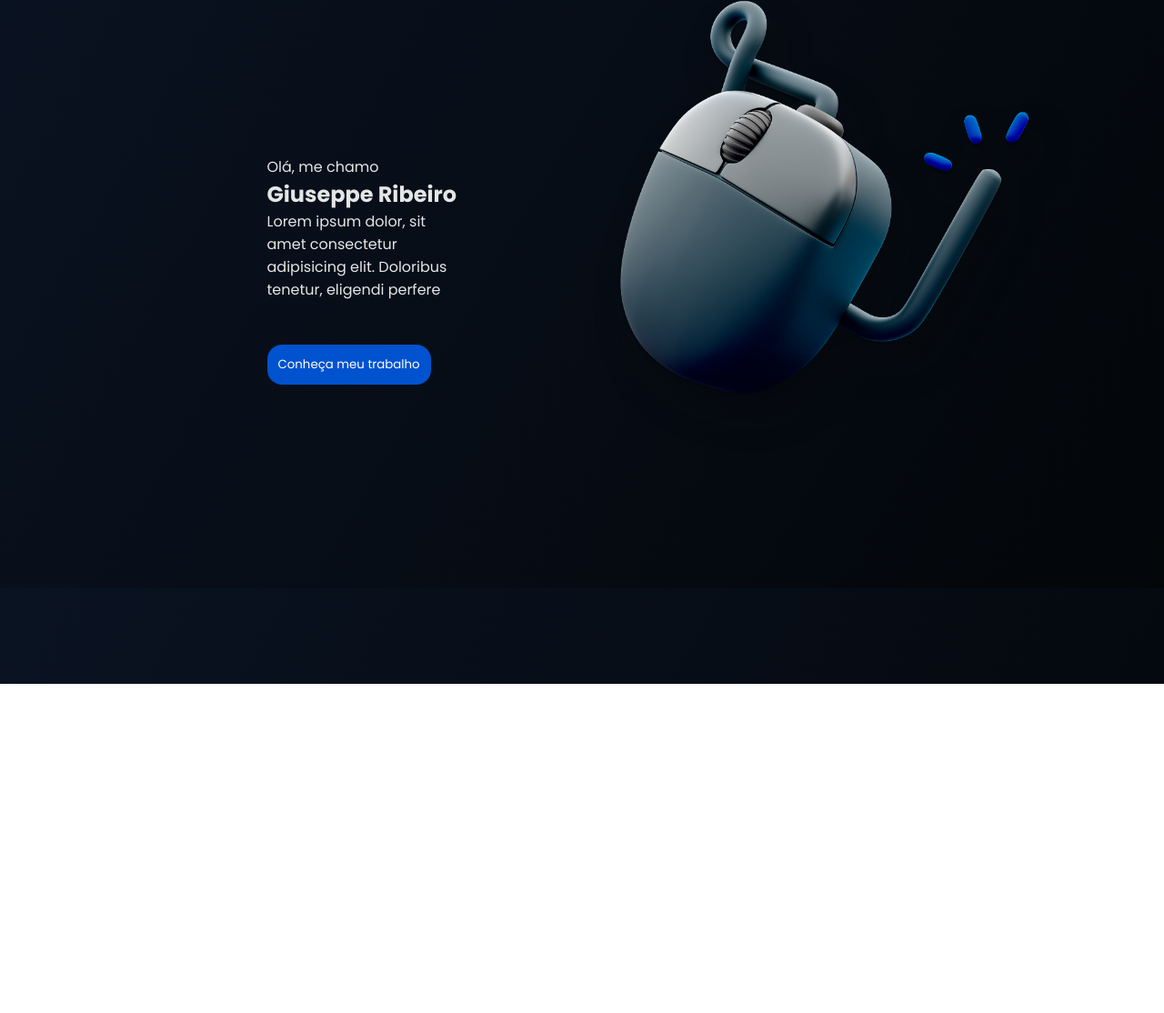
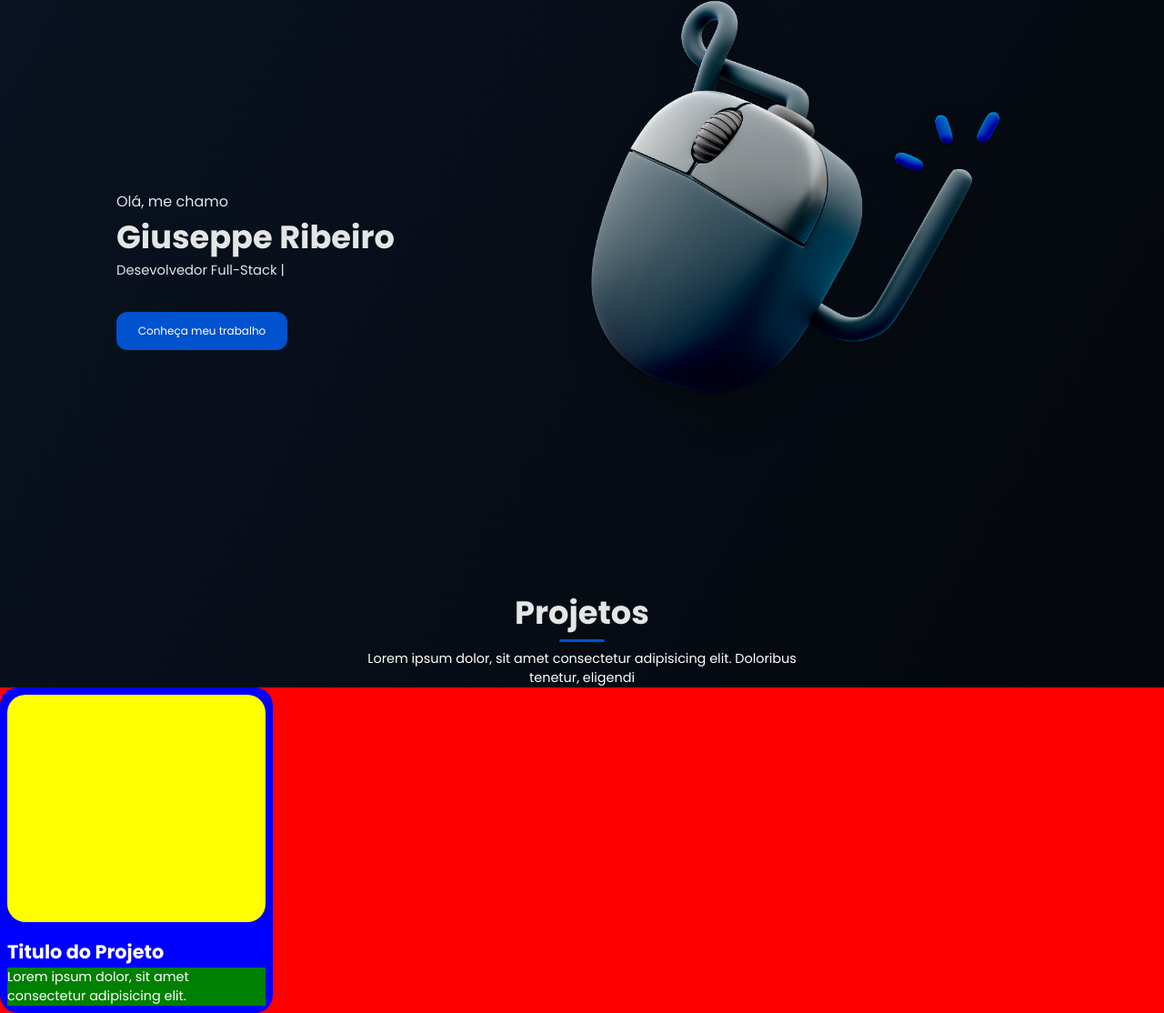
Before and after one commit to giuseppinhu/portifolio, a website: page index.html in a window 1280 px wide. Shown: the part 143-1257 px from the top of the page at 91% size. Before the commit the page ends 895 px from the top, so only its background shows below. Drawn offline with nearby package versions, Linux system fonts and the light colour scheme; files that its build step writes are made by us from their sources.

Commit message:
:sparkles: feat: Project Page

```diff
--- a/index.html
+++ b/index.html
@@ -32,10 +32,9 @@
         <div class="content">
           <div class="content__text">
             <span>Olá, me chamo</span>
-            <h2>Giuseppe Ribeiro</h2>
+            <h2 class="content__title">Giuseppe Ribeiro</h2>
             <p>
-              Lorem ipsum dolor, sit amet consectetur adipisicing elit.
-              Doloribus tenetur, eligendi perfere
+              Desevolvedor Full-Stack |
             </p>
             <button class="button">Conheça meu trabalho</button>
           </div>
@@ -43,5 +42,25 @@
         </div>
       </div>
     </div>
+    <section class="project">
+      <div class="container">
+        <h3 class="project__title">Projetos</h3>
+        <hr>
+        <p class="project__text">
+          Lorem ipsum dolor, sit amet consectetur adipisicing elit.
+          Doloribus tenetur, eligendi
+        </p>
+      </div>
+      <div class="slider">
+        <div class="card">
+          <div></div>
+          <h4 class="card__title">Titulo do Projeto</h4>
+          <p class="card__text">
+            Lorem ipsum dolor, sit amet consectetur adipisicing elit.
+          </p>
+        </div>
+
+      </div>
+    </section>
   </body>
 </html>
--- a/src/styles/_variables.scss
+++ b/src/styles/_variables.scss
@@ -1,4 +1,6 @@
 $fontStyle: 'Poppins', sans-serif;
 
+
+$blue: #0052CE;
 $white: #FFFFFF;
 $white2: #E4E6E6;
--- a/src/styles/main.scss
+++ b/src/styles/main.scss
@@ -17,7 +17,7 @@ body {
 }
 
 .container {
-  max-width: 693px;
+  max-width: 1024px;
   width: 100%;
   margin: 0 auto;
 }
@@ -59,13 +59,19 @@ body {
   span,
   h2 {
     white-space: nowrap;
+    color: variables.$white2;
+  }
+
+  &__title {
+    font-size: 2.2rem;
   }
 
   &__text {
     width: 50%;
 
     p {
-        margin-bottom: 48px;
+        margin-bottom: 35px;
+        font-size: 0.92rem;
     }
   }
 
@@ -73,12 +79,80 @@ body {
     max-height: 700px;
     transform: scale(1.3);
   }
+
+  .button {
+    width: 55%;
+  }
 }
 
 .button {
-    background-color: #0052CE;
+    background-color: variables.$blue;
     color: variables.$white;
     border: none;
     padding: 12px;
-    border-radius: 16px;
+    border-radius: 12px;
+    font-size: 12px;
+    white-space: nowrap;
 }
+
+.project {
+  color: variables.$white;
+  text-align: center;
+
+  &__title {
+    font-size: 2.2rem;
+    color: variables.$white2;
+  }
+
+  hr {
+    background-color: variables.$blue;
+    height: 3px;
+    width: 50px;
+    border: none;
+    margin: 0 auto;
+    border-radius: 8px;
+    margin-top: .2em;
+    margin-bottom: 8px;
+  }
+
+  &__text {
+    max-width: 500px;
+    margin: 0 auto;
+    font-size: .9rem;
+  }
+
+
+  .slider {
+    background-color: red;
+    display: flex;
+    .card {
+      max-width: 300px;
+      padding: 8px;
+      border-radius: 20px;
+      background-color: blue;
+      text-align: start;
+
+      div {
+        background-color: yellow;
+        height: 250px;
+        border-radius: 20px;
+      }
+
+      &__image {
+        height: 250px;
+      }
+
+      &__title {
+        font-size: 1.3rem;
+        margin-top: 0.8em;
+        margin-bottom: 0.1em;
+      }
+
+      &__text{
+        background-color: green;
+        font-size: .9rem;
+        width: 100%;
+      }
+    }
+    }
+}
```
Also changed, not shown: build/styles/styles.css (added), 1 other file.
